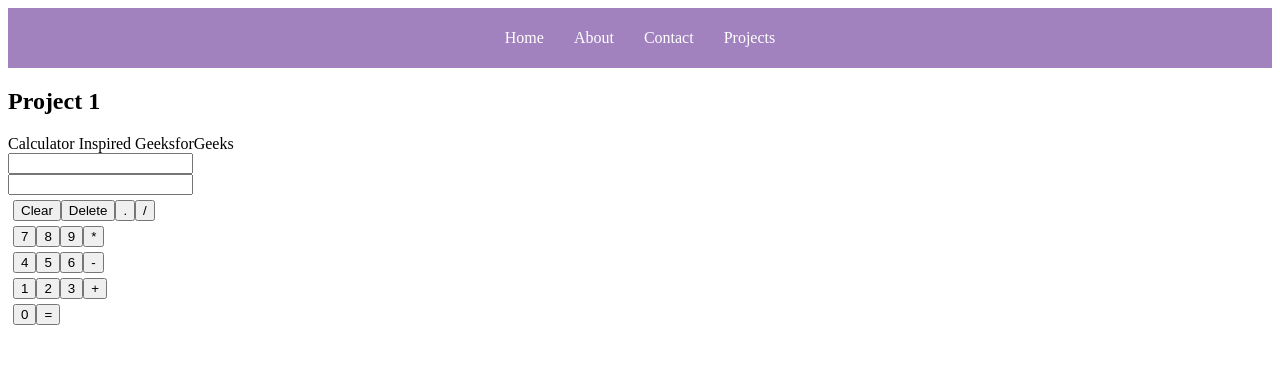
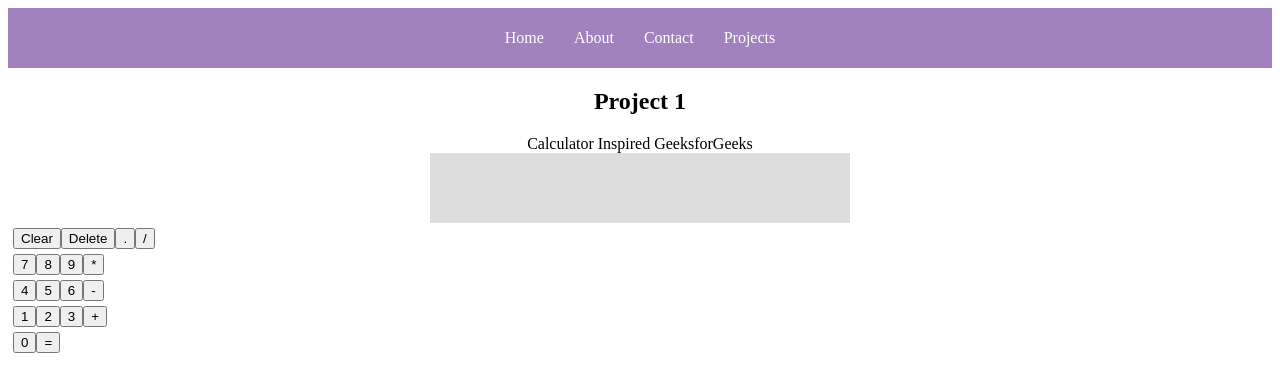
Before and after one commit to ash730xo/Portfolio_Website, a React (Vite) app: page /projects in a window 1280 px wide. Shown: the top 392 px of the page. Built offline with nearby package versions, Linux system fonts and the light colour scheme; a web font is replaced by a local one.

Commit message:
some css styling

```diff
--- a/src/Components/Calculator.jsx
+++ b/src/Components/Calculator.jsx
@@ -85,7 +85,7 @@ class Calculator extends React.Component {
   {
   return (
       <div className="frame">
-      <CalculatorTitle value="Calculator Inspired GeeksforGeeks "/>
+      <CalculatorTitle value="Calculator Inspired GeeksforGeeks " className="calculator-title"/>
       <div class="mainCalc">
       <OutputScreen answer={this.state.answer} question={this.state.question}/>
       <div className="button-row">
--- a/src/Styles/Calculator.css
+++ b/src/Styles/Calculator.css
@@ -1,3 +1,18 @@
+
+#root {
+    text-align: center;
+}
+
+.screen-row input{
+width: 400px;
+background: #ddd;
+border: 0px;
+color: #222;
+padding: 10px;
+text-align: right;
+}
+
+
 
 .button-row {
     width: 5%;
@@ -5,6 +20,7 @@
     margin: 5px;;
 }
 
+
 button {
     margin: 5px;
 }
```
